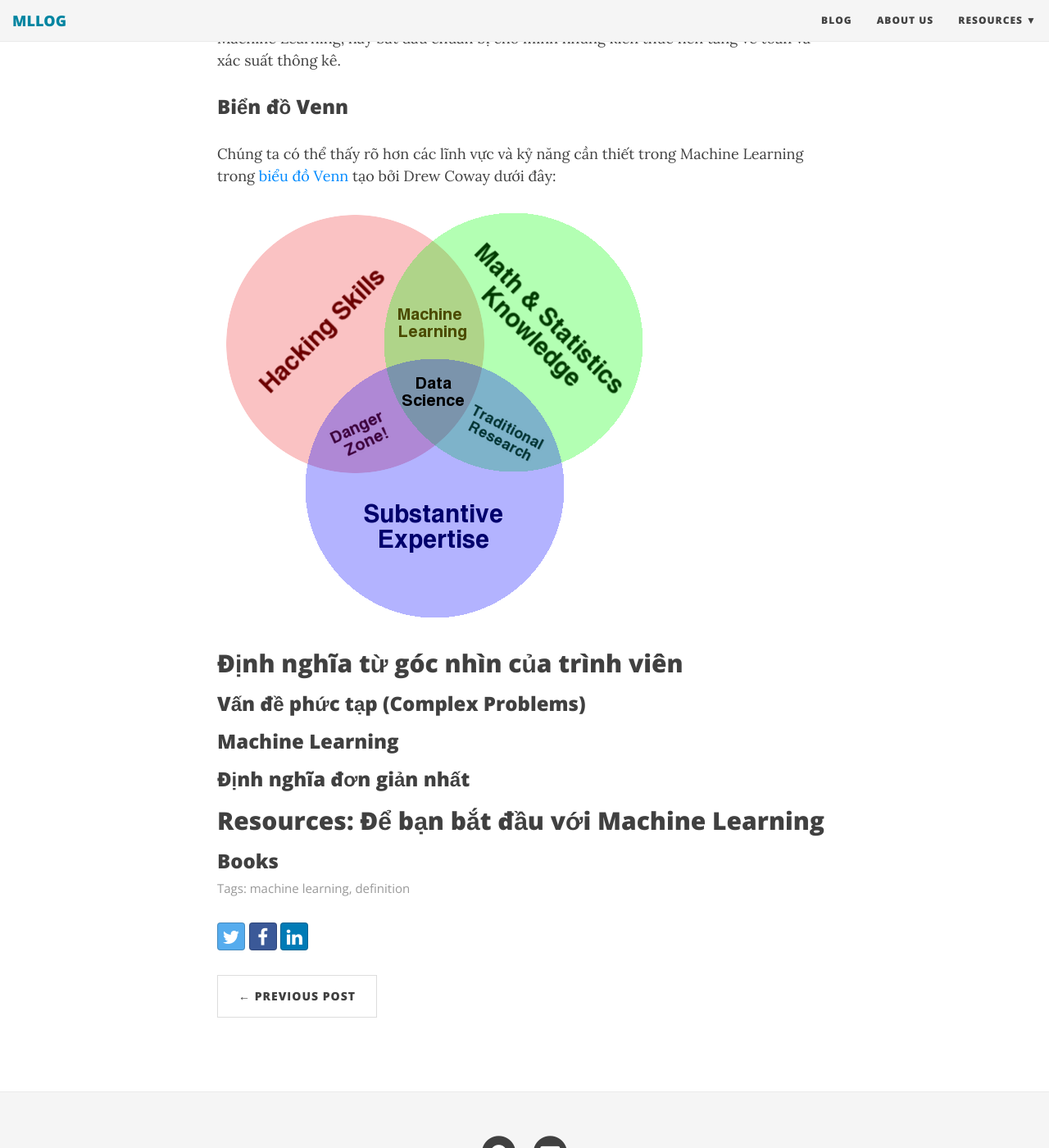
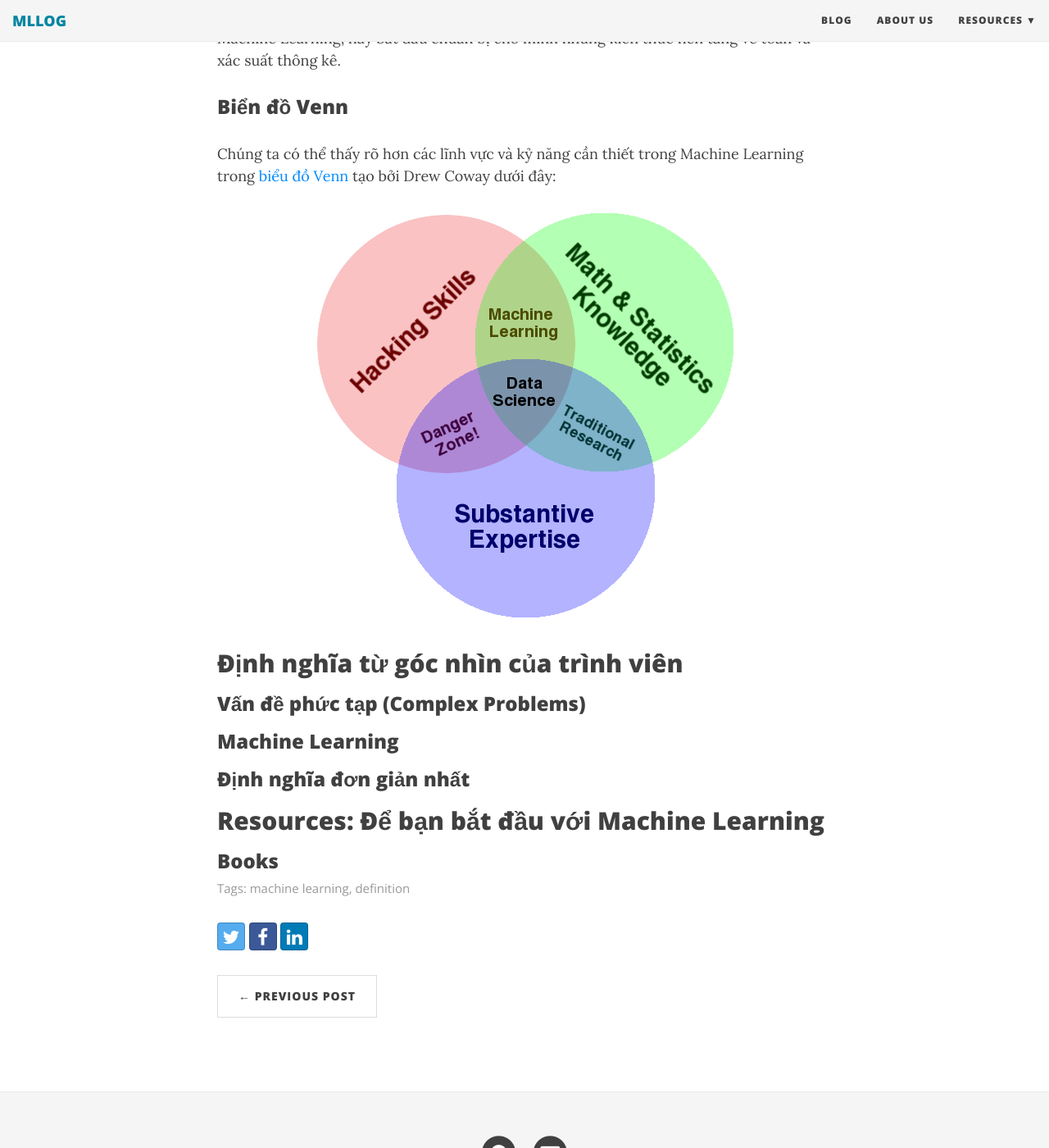
Before and after one commit to mllog/mllog.github.io, a Jekyll site: the page built from _posts/2016-08-25-machine-learning-intro.md, in a window 1280 px wide and 1400 px high, scrolled down 2790 px. Shown: the whole window at 82% size. Built offline with Jekyll 4.4.1, drawn with Linux system fonts in a browser that asks for light colours; nearby versions of some CDN libraries; comment, search, counter and statistics services are not loaded.

Commit message:
center image

```diff
--- a/css/main.css
+++ b/css/main.css
@@ -626,3 +626,9 @@ td.gutter {
 #social-share-section {
   margin-bottom: 30px;
 }
+
+.center-image
+{
+    margin: 0 auto;
+    display: block;
+}
```
